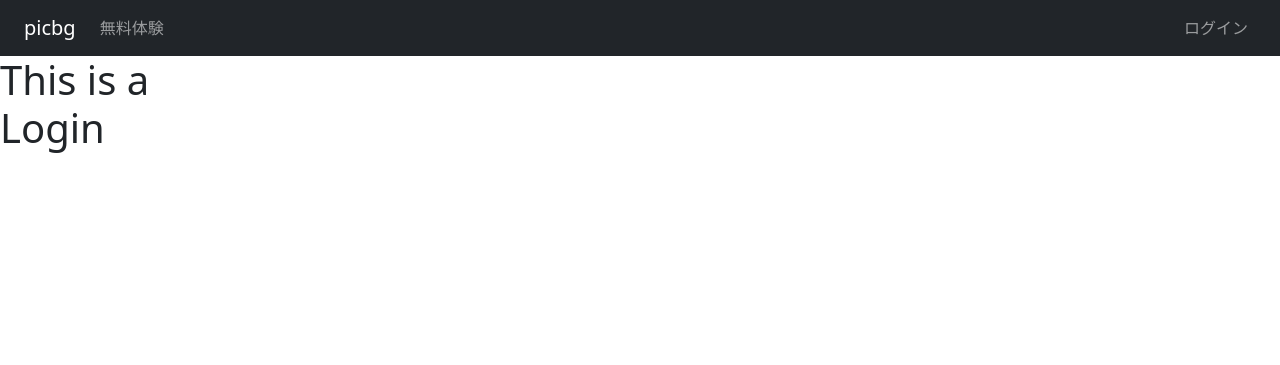
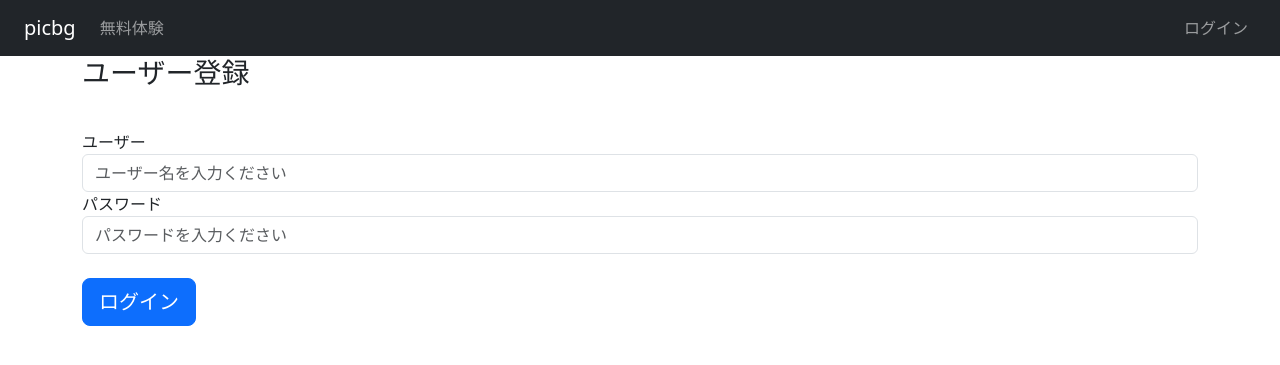
Before and after one commit to hao-tei/outbg-zzhrepo, a Flask app: page /login.html in a window 1280 px wide. Shown: the top 365 px of the page. Run offline with Flask 3, Linux system fonts and the light colour scheme; some libraries are stand-ins or nearby versions.

Commit message:
2025/04/10 用户大概能登录了，但还不能注册，所以早着呢，洗洗睡吧

```diff
--- /dev/null
+++ b/outpg_first/forms/login_form.py
@@ -0,0 +1,9 @@
+from flask_wtf import FlaskForm
+from wtforms import StringField, PasswordField, SubmitField
+from wtforms.validators import DataRequired
+
+
+class LoginForm(FlaskForm):
+    username = StringField(label="ユーザー", validators=[DataRequired()])
+    password = PasswordField(label="パスワード", validators=[DataRequired()])
+    submit = SubmitField(label="ログイン")
--- a/outpg_first/modules/artical.py
+++ b/outpg_first/modules/artical.py
@@ -10,7 +10,7 @@ class Artical(db.Model):
     __content: Mapped[bytes] = mapped_column(BLOB, name="content")
     cre_time: Mapped[datetime] = mapped_column(TIMESTAMP, nullable=False)
     upd_time: Mapped[datetime] = mapped_column(TIMESTAMP, nullable=False)
-
+    del_flg: Mapped[int] = mapped_column(Integer, nullable=False)
     @property
     def content(self):
         return self.__content.decode('utf-8')
--- a/outpg_first/requirements.txt
+++ b/outpg_first/requirements.txt
@@ -2,3 +2,5 @@ flask==3.1.0
 mysqlclient==2.2.7
 sqlalchemy==2.0.25
 Flask-SQLAlchemy==3.1.1
+Flask-WTF == 1.2.1
+flask-login == 0.6.3
--- a/outpg_first/routes/__init__.py
+++ b/outpg_first/routes/__init__.py
@@ -1,13 +1,17 @@
 from flask import Flask
 from flask_sqlalchemy import SQLAlchemy
-
+from flask_login import LoginManager
 app = Flask(__name__,
             template_folder='../templates',
             static_folder='../assets',
             static_url_path='/assets')
 
+#db接续
 app.config['SQLALCHEMY_DATABASE_URI'] = "mysql+mysqldb://root:root@localhost:3306/pic_learn"
 db = SQLAlchemy(app)
+#登录接续
+app.config['SECRET_KEY'] = 'os23di9823v3nge32y'
+login_manager = LoginManager(app)
 
 from outpg_first.routes import user_pc
 from outpg_first.routes import admin_pc
--- a/outpg_first/routes/user_pc.py
+++ b/outpg_first/routes/user_pc.py
@@ -1,6 +1,8 @@
+from outpg_first.forms.login_form import LoginForm
 from outpg_first.routes import app
-from flask import render_template, abort
+from flask import render_template, abort, redirect, url_for, flash
 from outpg_first.services.artical_service import *
+from outpg_first.services.users_service import *
 @app.route("/")
 @app.route("/index.html")
 def home_page():
@@ -17,6 +19,14 @@ def article_page(article_id):
     abort(404)
 
 
-@app.route("/login.html")
+@app.route("/login.html", methods=['GET', 'POST'])
 def login_page():
-    return render_template("login.html", my_title="home")
+    form = LoginForm()
+    # POST+VALIDATE
+    if form.validate_on_submit():
+        result = UserService().do_login(username=form.username.data, password=form.password.data)
+        if result:
+            return redirect(url_for("home_page"))
+        else:
+            flash("error!", category='danger')
+    return render_template("login.html", form=form)
--- a/outpg_first/templates/login.html
+++ b/outpg_first/templates/login.html
@@ -5,5 +5,23 @@ Login Page
 {% endblock%}
 
 {% block contents %}
-<h1>This is a<br>Login</h1>
+<div  class="container-xl">
+    <form method="POST" class="form-signin">
+        {{ form.hidden_tag() }}
+        <h1 class="h3 mb-3 font-weight-normal">
+            ユーザー登録
+        </h1>
+        <br>
+        {{ form.username.label() }}
+        {{ form.username(class="form-control", placeholder="ユーザー名を入力ください") }}
+
+        {{ form.password.label() }}
+        {{ form.password(class="form-control", placeholder="パスワードを入力ください") }}
+
+        <br>
+
+        {{ form.submit(class="btn btn-lg btn-block btn-primary") }}
+
+    </form>
+</div>
 {% endblock %}
```
Also changed, not shown: outpg_first/modules/users.py (added, +25 -0 lines), outpg_first/services/users_service.py (added, +19 -0 lines).
